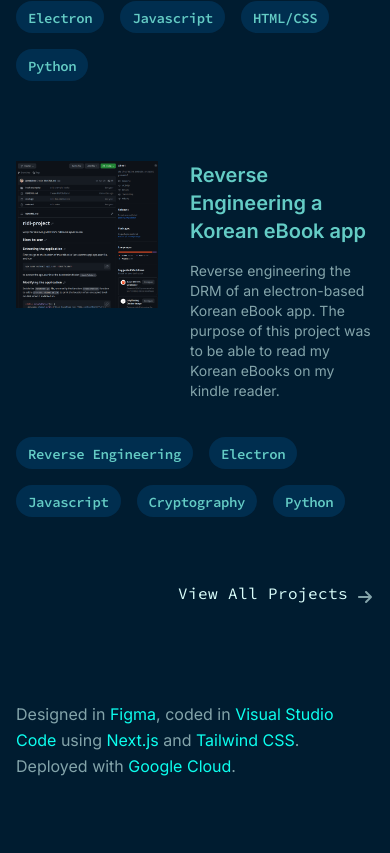
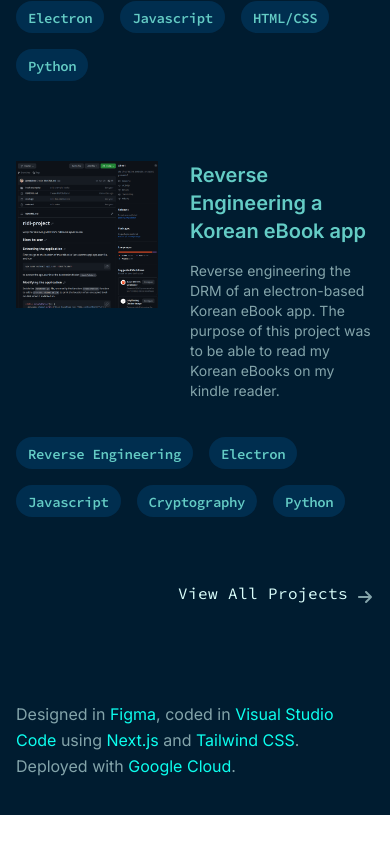
Before and after one commit to jwmdykes/portfolio-website, a Next.js app: page / in a window 390 px wide. Shown: the part 2589-3442 px from the top of the page. After the commit the page ends 3404 px from the top, so only its background shows below. Built offline with nearby package versions, Linux system fonts and the light colour scheme.

Commit message:
mobile changes

```diff
--- a/src/app/ExperienceCard.tsx
+++ b/src/app/ExperienceCard.tsx
@@ -11,7 +11,7 @@ interface ExperienceCardProps {
 
 export default function ExperienceCard(props: ExperienceCardProps) {
   return (
-      <div className='hover:before:border-t hover:before:border-[#ffffff2c] hover:before:backdrop-blur-3xl hover:before:drop-shadow-2xl hover:before:stroke hover:before:bg-gradient-to-br hover:before:from-[#ffffff1a] hover:before:to-transparent before:rounded-md relative flex flex-col gap-4 z-10 before:absolute before:-z-10 before:-top-5 before:-bottom-5 before:-right-5 before:-left-5 md:before:-top-5 md:before:-bottom-5 md:before:-right-8 md:before:-left-8'>
+      <div className='md:hover:before:border-t md:hover:before:border-[#ffffff2c] md:hover:before:backdrop-blur-3xl md:hover:before:drop-shadow-2xl md:hover:before:stroke md:hover:before:bg-gradient-to-br md:hover:before:from-[#ffffff1a] md:hover:before:to-transparent before:rounded-md relative flex flex-col gap-4 z-10 before:absolute before:-z-10 before:-top-5 before:-bottom-5 before:-right-5 before:-left-5 md:before:-top-5 md:before:-bottom-5 md:before:-right-8 md:before:-left-8'>
         <div className='flex flex-row gap-8'>
           <div className='text-neutral-color flex min-w-[142px]'>
             <span>{props.date}</span>
--- a/src/app/page.tsx
+++ b/src/app/page.tsx
@@ -298,7 +298,7 @@ export default function Home() {
                 </div>
               </div>
             </section>
-            <p className='py-24'>
+            <p className='pt-24 md:py-24'>
               Designed in <em>Figma</em>, coded in <em>Visual Studio Code</em>{' '}
               using <em>Next.js</em> and <em>Tailwind CSS</em>. Deployed with{' '}
               <em>Google Cloud</em>.
```
Also changed, not shown: src/app/ProjectCard.tsx (+1 -1 lines).
